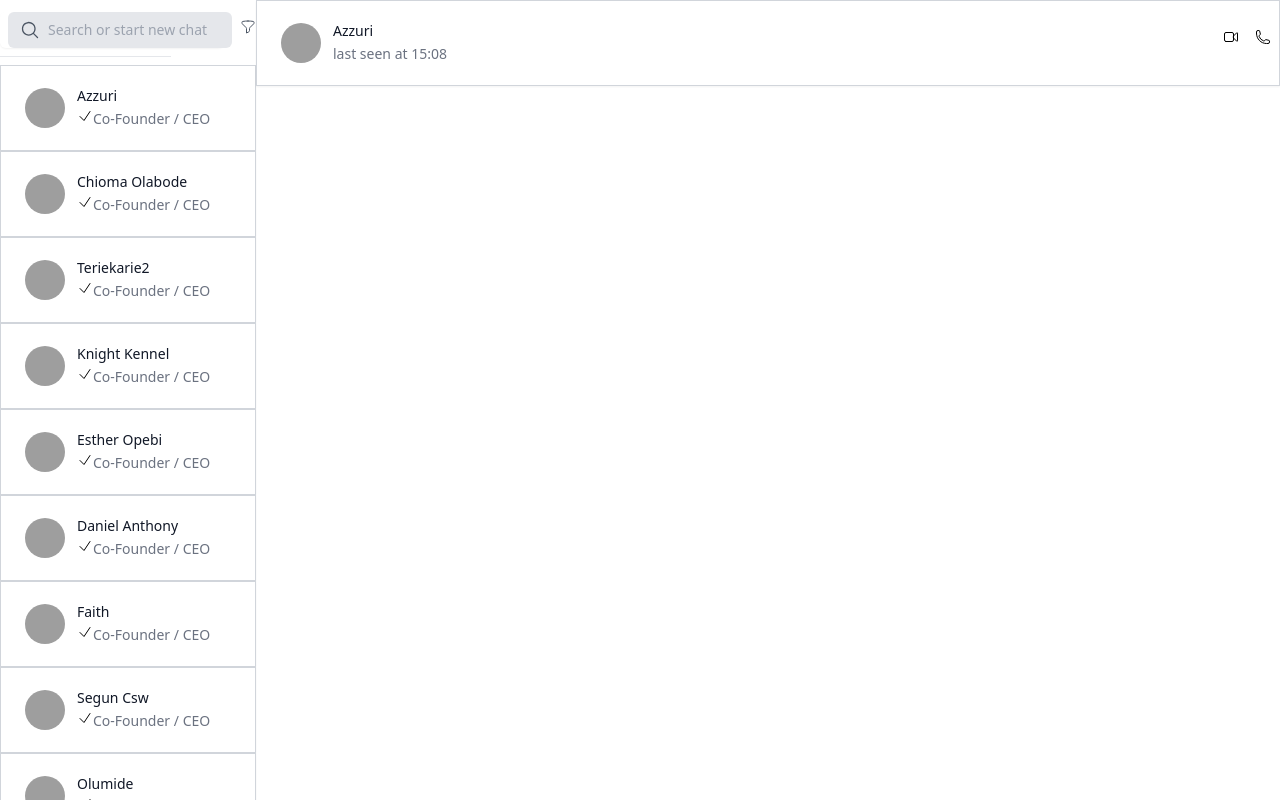
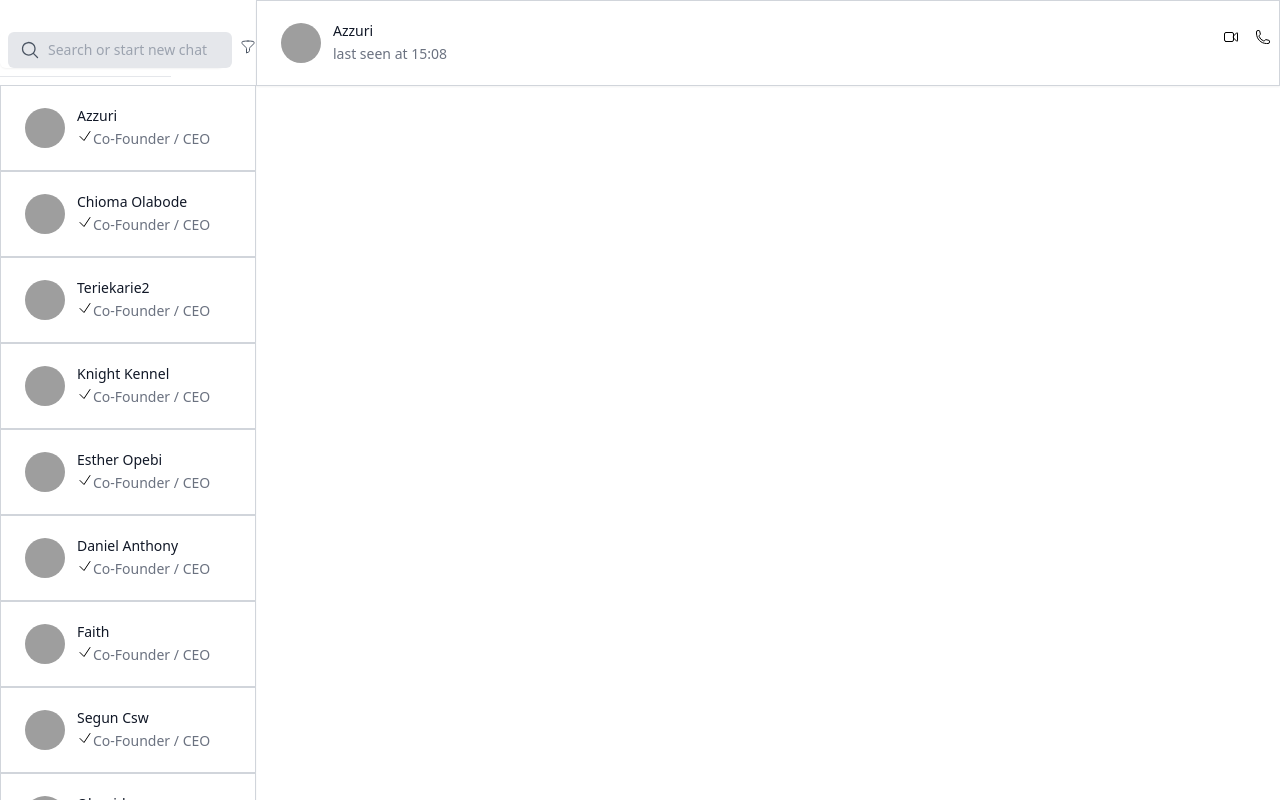
Before and after one commit to otilor/dope-chat, a Next.js app: page / in a window 1280 px wide. Shown: the top 800 px of the page. Built offline with nearby package versions, Linux system fonts and the light colour scheme; grey boxes are pictures that could not be loaded.

Commit message:
add padding

```diff
--- a/pages/index.js
+++ b/pages/index.js
@@ -18,7 +18,7 @@ export default function Home() {
       </Head>
       <main>
         <div className="flex">
-          <div className="w-1/5 mt-2">
+          <div className="w-1/5 py-5 mt-2">
             <div className="inline-flex items-baseline">
               <div className="mt-1 relative rounded-md shadow-sm">
                 <div className="absolute inset-y-0 left-0 pl-3 flex items-center pointer-events-none">
```
